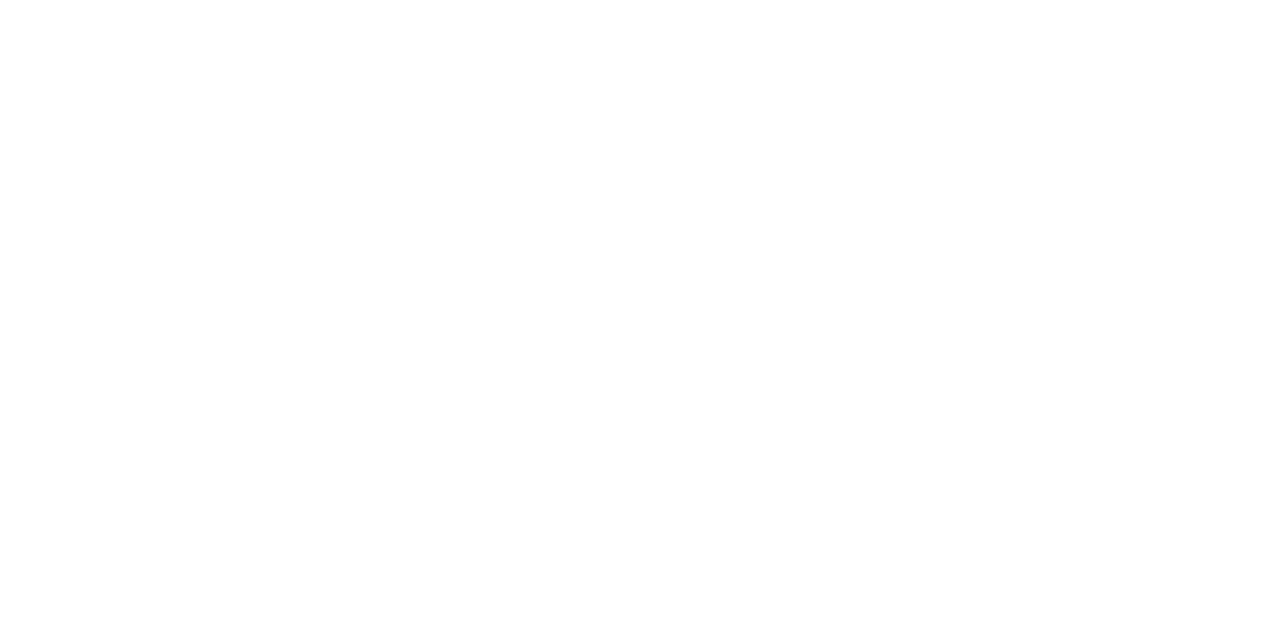
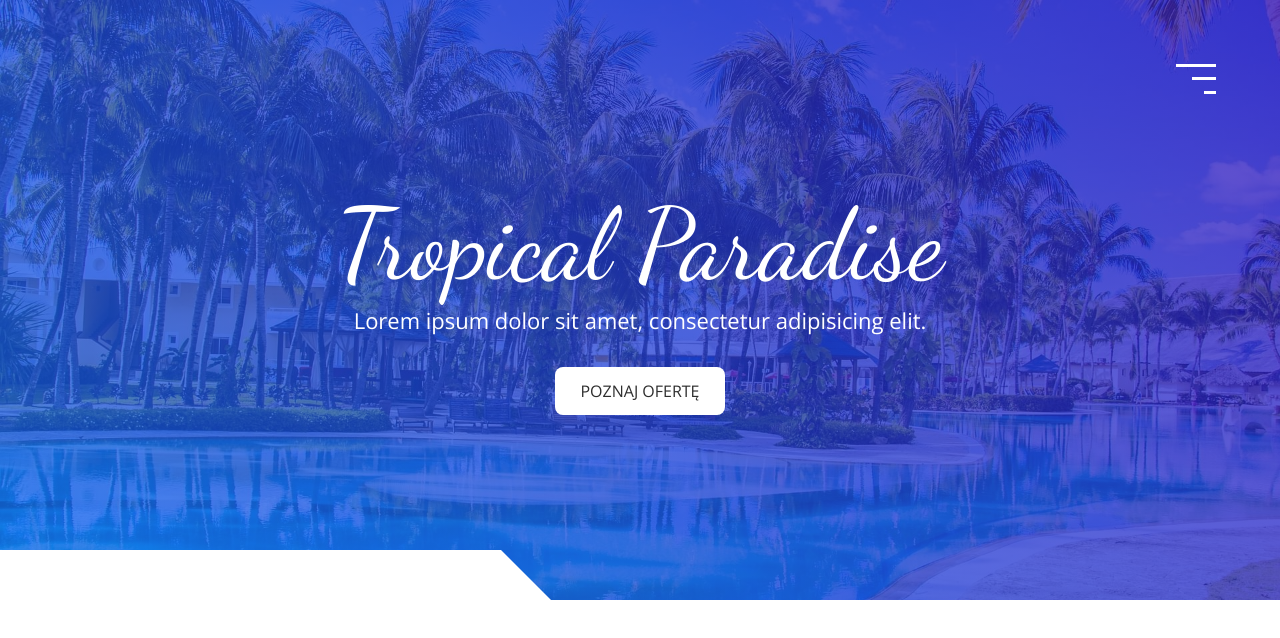
Before and after one commit to ITHusarz/Tropical, a website: page index.html in a window 1280 px wide. Drawn offline with nearby package versions, Linux system fonts and the light colour scheme.

Commit message:
header section

```diff
--- a/index.html
+++ b/index.html
@@ -18,11 +18,20 @@
 
 <body>
 
-    <button class="burger-btn">
-        <div class="burger-btn__box">
-            <div class="burger-btn__bars"></div>
-        </div>
-    </button>
+    <nav class="nav">
+        <button class="burger-btn">
+            <div class="burger-btn__box">
+                <div class="burger-btn__bars"></div>
+            </div>
+        </button>
+    </nav>
+
+    <header class="header section">
+        <h1 class="header__heading">Tropical Paradise</h1>
+        <p class="header__text">Lorem ipsum dolor sit amet, consectetur adipisicing elit.</p>
+        <a href="#offers" class="header__btn btn-special-animation">Poznaj ofertę</a>
+        <div class="white-block white-block-left"></div>
+    </header>
 
 
 
--- a/src/sass/_components.scss
+++ b/src/sass/_components.scss
@@ -0,0 +1,52 @@
+@use 'colors' as *;
+
+.wrapper {
+    margin: 0 auto;
+    width: 100%;
+    max-width: 1200px;
+}
+
+.white-block {
+    position: absolute;
+    height: 40px;
+    width: 60%;
+    background-color: $pure-white;
+
+    &-left {
+        bottom: 0;
+        left: -50px;
+        transform: skew(45deg);
+    }
+
+    &-right {
+        top: 0;
+        right: -50px;
+        transform: skew(45deg);
+    }
+}
+
+.btn-special-animation {
+    position: relative;
+    transition: background-color .3s;
+    overflow: hidden;
+    z-index: 0;
+
+    &::before {
+        display: block;
+        content: '';
+        position: absolute;
+        top: 0;
+        left: 0;
+        width: 100%;
+        height: 100%;
+        transform: scaleX(0);
+        transform-origin: right;
+        transition: transform .3s;
+        z-index: -1;
+    }
+
+    &:hover::before {
+        transform: scaleX(1);
+        transform-origin: left;
+    }
+}
--- a/src/sass/_mixins.scss
+++ b/src/sass/_mixins.scss
@@ -1,10 +1,17 @@
 @use 'colors' as *;
 
 @mixin burgerBtn {
-    position: absolute;
-    right: 0;
-    height: 3px;
-    content: '';
-    background-color: $pure-white;
-    transition: width .3s;
+	position: absolute;
+	right: 0;
+	height: 3px;
+	content: '';
+	background-color: $pure-white;
+	transition: width 0.3s;
 }
+
+@mixin heroImages($bgImg) {
+	background-image: $blue-gradient, url($bgImg);
+	background-size: cover;
+	background-position: center;
+	background-attachment: fixed;
+}
--- a/src/sass/style.scss
+++ b/src/sass/style.scss
@@ -19,11 +19,6 @@ body {
 	font-optical-sizing: auto;
 	font-size: 1.6rem;
 }
-
-// .dancingFont {
-// 	font-family: 'Dancing Script', cursive;
-// 	font-optical-sizing: auto;
-// }
 
 // NAV
 .burger-btn {
@@ -76,3 +71,87 @@ body {
         }
     }
 }
+
+// HEADER
+.header {
+    position: relative;
+    display: flex;
+    justify-content: center;
+    align-items: center;
+    flex-direction: column;
+    padding: 2em;
+    height: 75vh;
+    text-align: center;
+    color: $pure-white;
+    @include heroImages('/dist/img/header-mini.jpg');
+    background-attachment: scroll;
+
+    &__heading {
+        font-family: 'Dancing Script', cursive;
+        font-optical-sizing: auto;
+        font-size: 4.8rem;
+        font-weight: 300;
+    }
+
+    &__text {
+        font-size: 1.4rem;
+    }
+
+    &__btn {
+        margin-top: 2em;
+        padding: 0.8em 1.6em;
+        font-size: 1.4em;
+        background-color: $pure-white;
+        border: none;
+        border-radius: 8px;
+        color: $dark;
+        text-decoration: none;
+        text-transform: uppercase;
+        cursor: pointer;
+
+        &::before {
+            background-color: $light-white;
+        }
+    }
+}
+
+// =================
+// MEDIA
+// =================
+
+@media(min-width: 768px) {
+    .white-block {
+        height: 50px;
+        width: 45%;
+    }
+
+    .header {
+        &__heading {
+            font-size: 6.6rem;
+        }
+
+        &__text {
+            font-size: 2.2rem;
+        }
+
+        &__btn {
+            font-size: 1.6rem;
+        }
+    }
+}
+
+
+@media(min-width: 992px) {
+    .burger-btn {
+        top: 50px;
+        right: 50px;
+    }
+
+    .header {
+        background-image: $blue-gradient, url('/dist/img/header-big.jpg');
+
+        &__heading {
+            font-size: 10rem;
+        }
+    }
+}
```
Also changed, not shown: dist/css/style.min.css, dist/img/header-big.jpg (added), dist/img/header-mini.jpg (added), src/img/header-big.jpg (added), src/img/header-mini.jpg (added).
